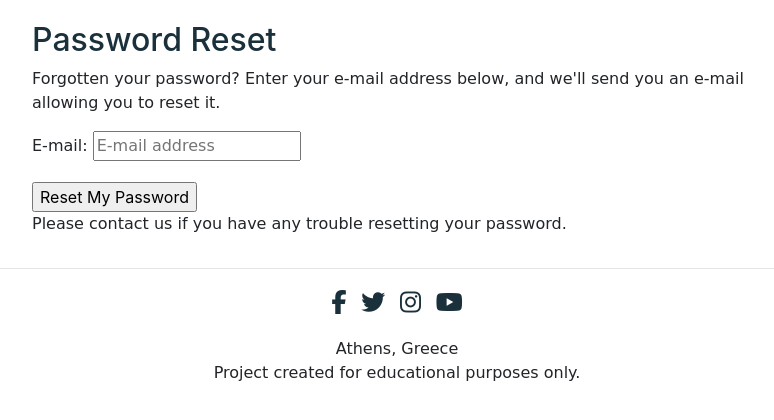
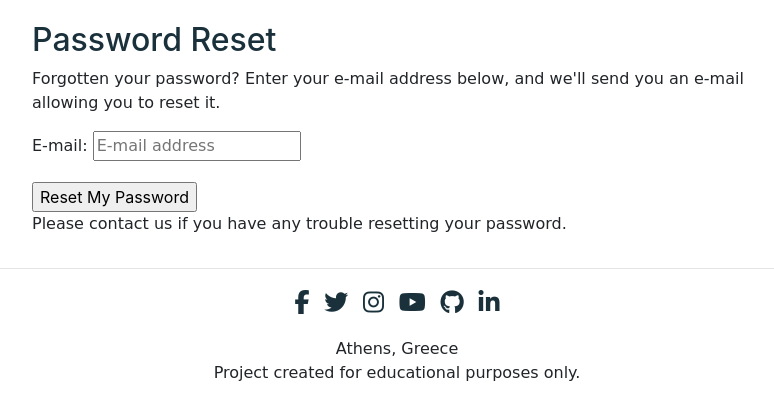
Before and after one commit to CluelessBiker/project4-print-statements, a Django app: page /accounts/password/reset/ in a window 1280 px wide. Shown: the part 242-662 px from the top of the page, without its empty margins (243-1017 px from the left). Run offline with Django 3.2, Linux system fonts and the light colour scheme; some libraries are stand-ins or nearby versions; some web fonts are replaced.

Commit message:
Add github & linkedin social links to page footer.

```diff
--- a/templates/base.html
+++ b/templates/base.html
@@ -108,6 +108,16 @@
                             <i class="fa-brands fa-youtube"></i>
                         </a>
                     </li>
+                    <li  class="list-inline-item">
+                        <a href="https://github.com/CluelessBiker" target="_blank" rel="noopener" aria-label="Visit my Github page (opens in a new tab)">
+                            <i class="fa-brands fa-github"></i>
+                        </a>
+                    </li>
+                    <li  class="list-inline-item">
+                        <a href="https://www.linkedin.com/in/lauren-nicole-popich-1ab87539/" target="_blank" rel="noopener" aria-label="Visit my Linkedin page (opens in a new tab)">
+                            <i class="fa-brands fa-linkedin-in"></i>
+                        </a>
+                    </li>
                 </ul>
             </div>
         </div>
```
